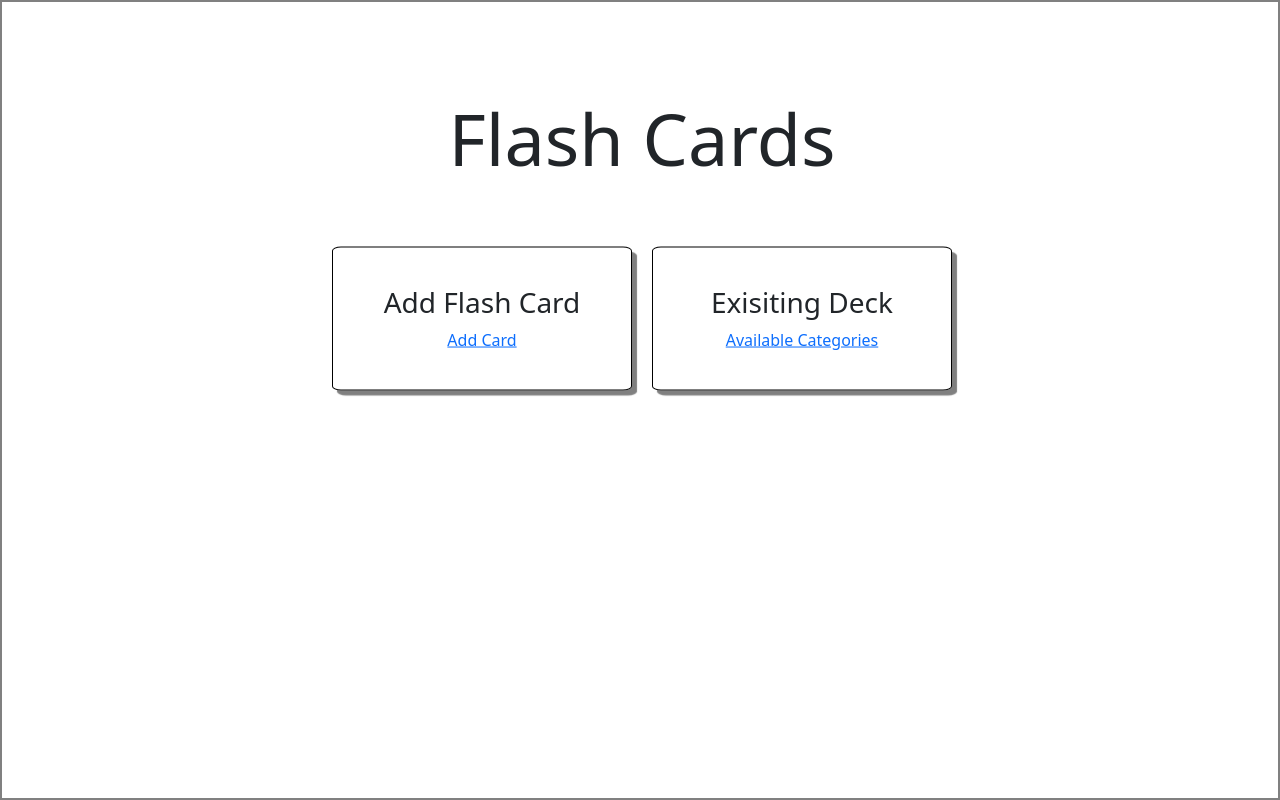
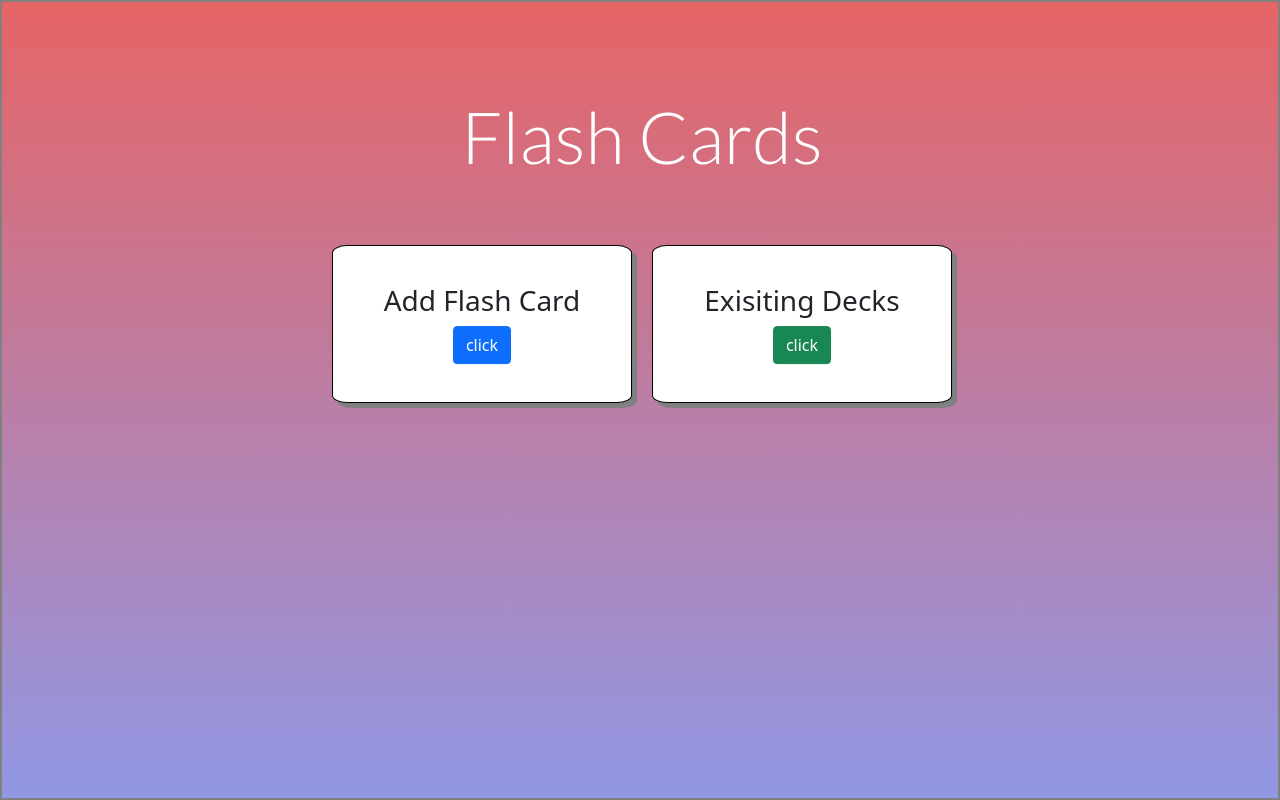
Before and after one commit to cybergoose13/flashcards, a Django app: page / in a window 1280 px wide. Run offline with Django 3.2, Linux system fonts and the light colour scheme.

Commit message:
front end

```diff
--- a/flashcard_app/static/css/style.css
+++ b/flashcard_app/static/css/style.css
@@ -1,3 +1,5 @@
+@import url("https://fonts.googleapis.com/css?family=Lato:300");
+
 html, body{
     display: grid;
     margin: 0 auto;
@@ -10,12 +12,14 @@ html, body{
 .landing{
     display: grid;
     grid-template-rows: 85% 15%;
+    background: linear-gradient(#e66465, #9198e5);
     /* justify-items: center; */
 }
 
 .content{
     height: 100vh;
     border: gray solid 2px;
+    box-shadow: green -5px -5px -5px ;
     position: relative;
 }
 
@@ -33,6 +37,7 @@ html, body{
 
 .title > h1{
     text-align: center;
+    font-family: 'Lato', sans-serif;
 }
 
 .landing-table{
@@ -50,8 +55,10 @@ html, body{
 }
 
 .box{
+    background: white;
+    opacity: 1;
     border: black 1px solid;
-    border-radius: 3%;
+    border-radius: 5%;
     box-shadow: gray 5px 5px 1px;
     padding: 3%;
     margin: 10px;
--- a/flashcard_app/templates/index.html
+++ b/flashcard_app/templates/index.html
@@ -16,17 +16,17 @@
 
             <div class="landing-table">
                 <div class="m-5 title">
-                    <h1 class="display-2">Flash Cards</h1>
+                    <h1 class="text-white display-2">Flash Cards</h1>
                 </div>
 
                 <div class="box">
                     <h3>Add Flash Card</h3>
-                    <a href="new">Add Card</a>
+                    <a href="new"><button class="btn btn-primary">click</button></a>
                 </div>
 
                 <div class="box">
-                    <h3>Exisiting Deck</h3>
-                    <a href="categories">Available Categories</a>
+                    <h3>Exisiting Decks</h3>
+                    <a href="categories"><button class="btn btn-success">click</button></a>
                 </div>
             </div>
         </div>
```
